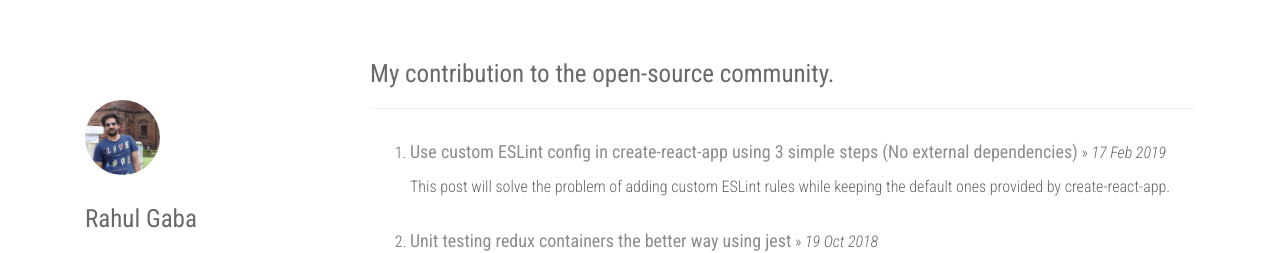
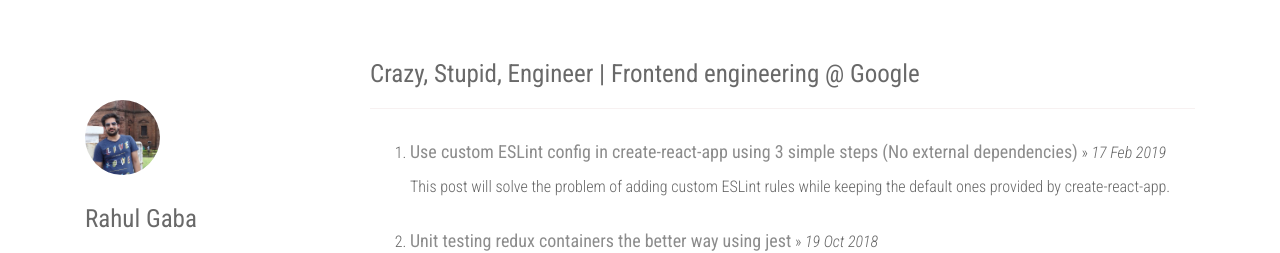
Before and after one commit to rgabs/rgabs.github.io, a Jekyll site: the page built from index.html, in a window 1280 px wide and 1397 px high. Shown: the top 253 px of the window. Built offline with Jekyll 4.4.1, drawn with Linux system fonts in a browser that asks for light colours; nearby versions of some CDN libraries; the list of posts is cut into pages by our own code.

Commit message:
Update _config.yml

```diff
--- a/_config.yml
+++ b/_config.yml
@@ -1,5 +1,5 @@
 title: Rahul Gaba
-description: My contribution to the open-source community.
+description: Crazy, Stupid, Engineer | Frontend engineering @ Google
 author: Rahul Gaba
 github: https://github.com/rgabs
 about: I am a full stack developer who loves writing code for a living. I am passionate about JavaScript, VR, react-native, nodeJS, web development and Paneer.
```
